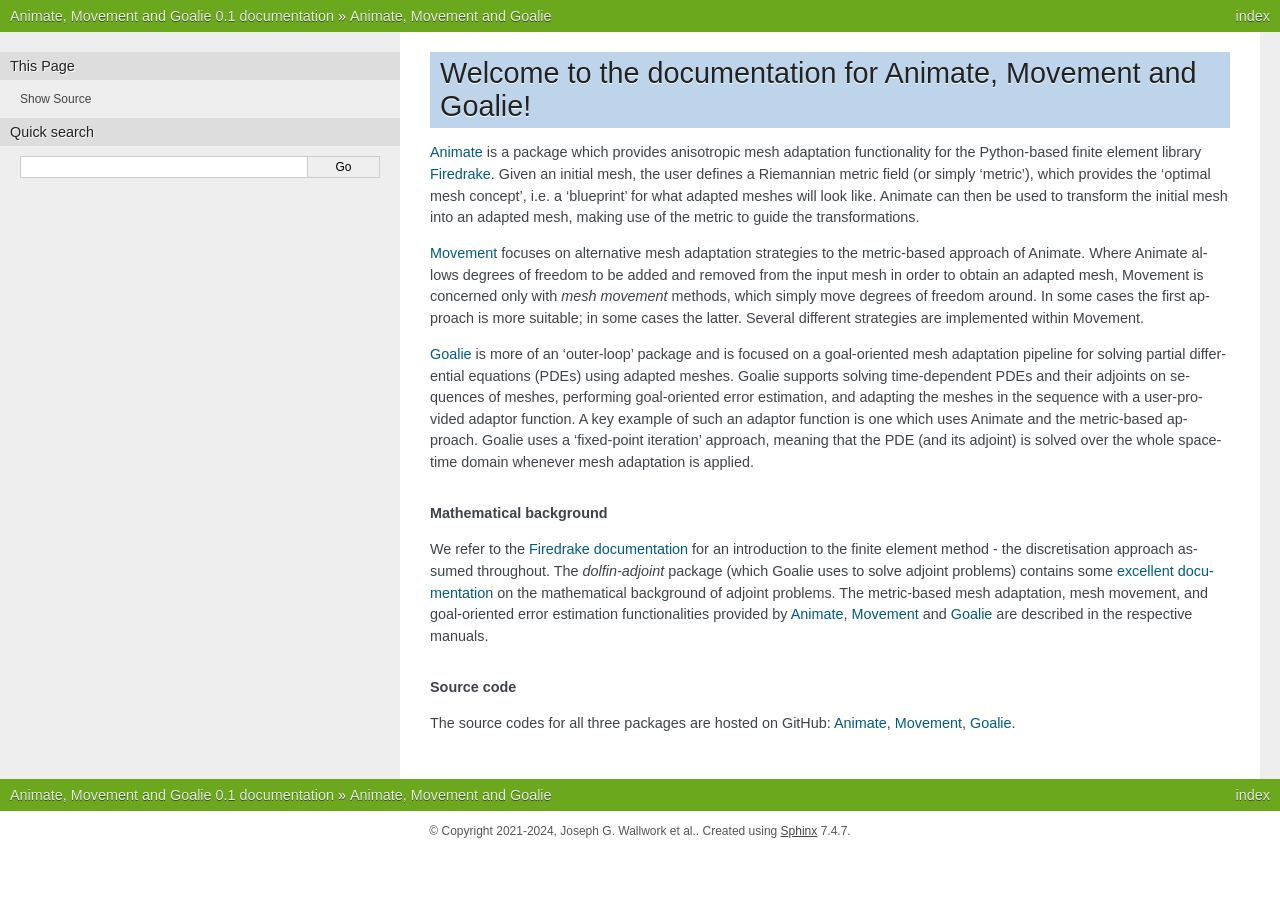
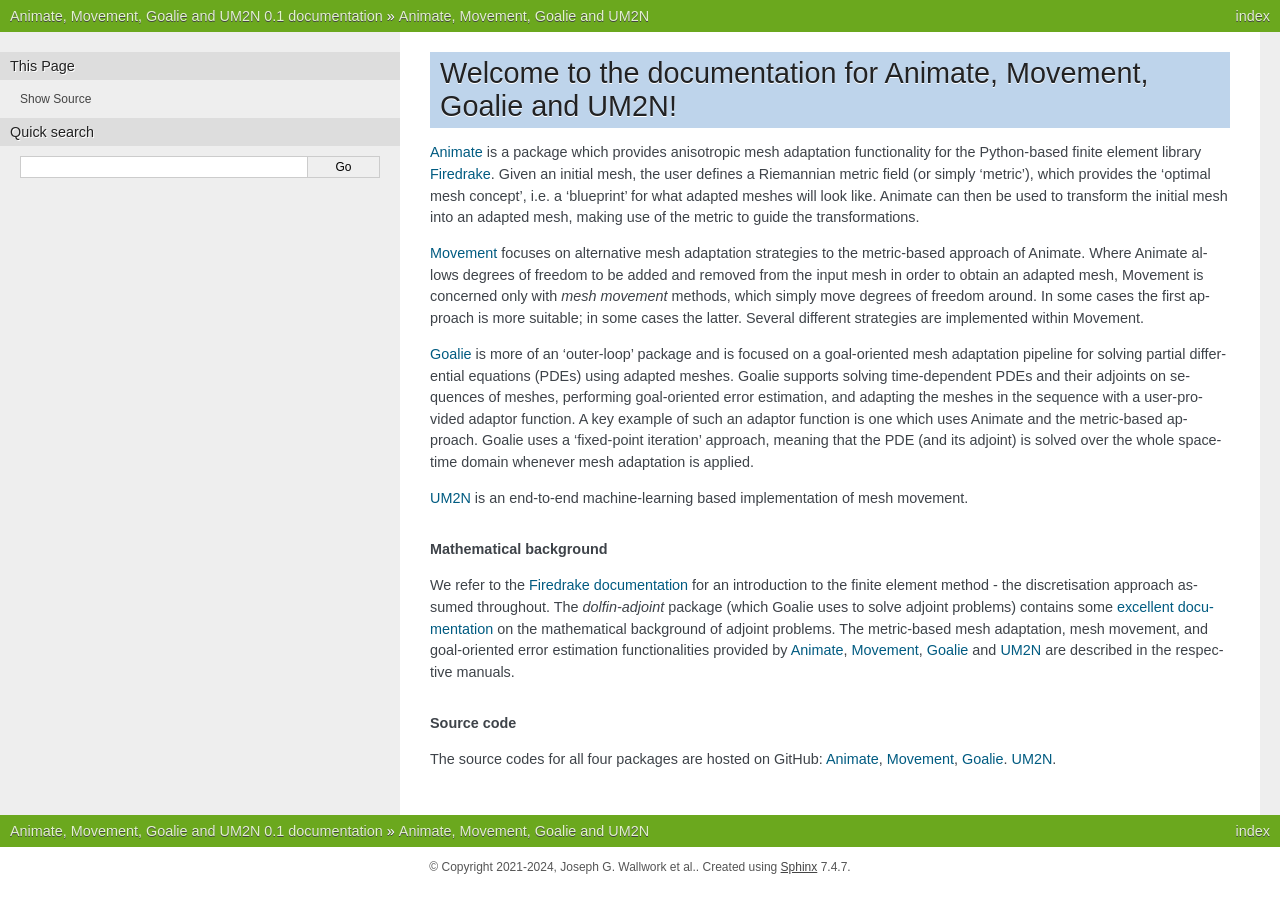
Before and after one commit to mesh-adaptation/mesh-adaptation-docs, a Sphinx documentation site: the page built from docs/source/index.rst, in a window 1280 px wide. Built offline with Sphinx 7.4.7, drawn with Linux system fonts in a browser that asks for light colours; pages that are not in the unit, such as notebooks, are missing from menus.

Commit message:
Add UM2N API documentation to webpage (#51)
Closes https://github.com/mesh-adaptation/UM2N/issues/12.

This PR adds UM2N to the mesh-adaptation webpage repo so that users will
be able to view the API documentation once the webpage gets updated.

```diff
--- a/docs/source/conf.py
+++ b/docs/source/conf.py
@@ -41,6 +41,8 @@
     "sphinx.ext.autosectionlabel",
 ]
 
+autodoc_mock_imports = ["torch", "torch_geometric", "pytorch3d"]
+
 # Make sure the target is unique
 autosectionlabel_prefix_document = True
 
@@ -57,7 +59,7 @@
 master_doc = "index"
 
 # General information about the project.
-project = "Animate, Movement and Goalie"
+project = "Animate, Movement, Goalie and UM2N"
 copyright = f"2021-{datetime.datetime.now().year}, Joseph G. Wallwork et al."
 author = "Joseph G. Wallwork et al."
 
@@ -69,6 +71,7 @@
 import animate
 import movement
 import goalie
+import UM2N
 
 version = "0.1"
 # The full version, including alpha/beta/rc tags.
@@ -125,7 +128,7 @@
 # -- Options for HTMLHelp output ------------------------------------------
 
 # Output file base name for HTML help builder.
-htmlhelp_basename = "Goaliedoc"
+htmlhelp_basename = "meshadaptdoc"
 
 
 # -- Options for LaTeX output ---------------------------------------------
@@ -151,8 +154,8 @@
 latex_documents = [
     (
         master_doc,
-        "Animate_Goalie.tex",
-        "Documentation for Animate, Movement and Goalie",
+        "mesh-adaptation.tex",
+        "Documentation for Animate, Movement, Goalie and UM2N",
         "Joseph G. Wallwork et al.",
         "manual",
     ),
@@ -166,7 +169,8 @@
 man_pages = [
     (master_doc, "Animate", "Animate documentation", [author], 1),
     (master_doc, "Movement", "Movement documentation", [author], 1),
-    (master_doc, "goalie", "Goalie documentation", [author], 1),
+    (master_doc, "Goalie", "Goalie documentation", [author], 1),
+    (master_doc, "UM2N", "UM2N documentation", [author], 1),
 ]
 
 
@@ -178,11 +182,11 @@
 texinfo_documents = [
     (
         master_doc,
-        "Animate, Movement and Goalie",
-        "Documentation for Animate, Movement and Goalie",
+        "Animate, Movement, Goalie and UM2N",
+        "Documentation for Animate, Movement, Goalie and UM2N",
         author,
-        "Animate, Movement and Goalie",
-        "Animate, Movement and Goalie Mesh Adaptation Toolkits",
+        "Animate, Movement, Goalie and UM2N",
+        "Animate, Movement, Goalie and UM2N Mesh Adaptation Toolkits",
         "Miscellaneous",
     ),
 ]
--- a/docs/source/index.rst
+++ b/docs/source/index.rst
@@ -1,9 +1,9 @@
-.. title:: Animate, Movement and Goalie
+.. title:: Animate, Movement, Goalie and UM2N
 
 .. only:: html
 
-Welcome to the documentation for Animate, Movement and Goalie!
-==============================================================
+Welcome to the documentation for Animate, Movement, Goalie and UM2N!
+====================================================================
 
 `Animate <animate/index.html>`__ is a package which provides anisotropic mesh adaptation
 functionality for the Python-based finite element library
@@ -30,6 +30,9 @@
 meaning that the PDE (and its adjoint) is solved over the whole space-time domain
 whenever mesh adaptation is applied.
 
+`UM2N <UM2N/index.html>`__ is an end-to-end machine-learning based implementation of
+mesh movement.
+
 .. rubric:: Mathematical background
 
 We refer to the
@@ -40,12 +43,14 @@
 `excellent documentation <http://www.dolfin-adjoint.org/en/latest/documentation/maths/index.html>`__
 on the mathematical background of adjoint problems. The metric-based mesh adaptation,
 mesh movement, and goal-oriented error estimation functionalities provided by
-`Animate <animate/index.html>`__, `Movement <movement/index.html>`__ and
-`Goalie <goalie/index.html>`__ are described in the respective manuals.
+`Animate <animate/index.html>`__, `Movement <movement/index.html>`__,
+`Goalie <goalie/index.html>`__ and `UM2N <UM2N/index.html>`__ are described in the
+respective manuals.
 
 .. rubric:: Source code
 
-The source codes for all three packages are hosted on GitHub:
+The source codes for all four packages are hosted on GitHub:
 `Animate <https://github.com/mesh-adaptation/animate/>`__,
 `Movement <https://github.com/mesh-adaptation/movement/>`__,
 `Goalie <https://github.com/mesh-adaptation/goalie/>`__.
+`UM2N <https://github.com/mesh-adaptation/UM2N/>`__.
```
Also changed, not shown: 1 other file.
